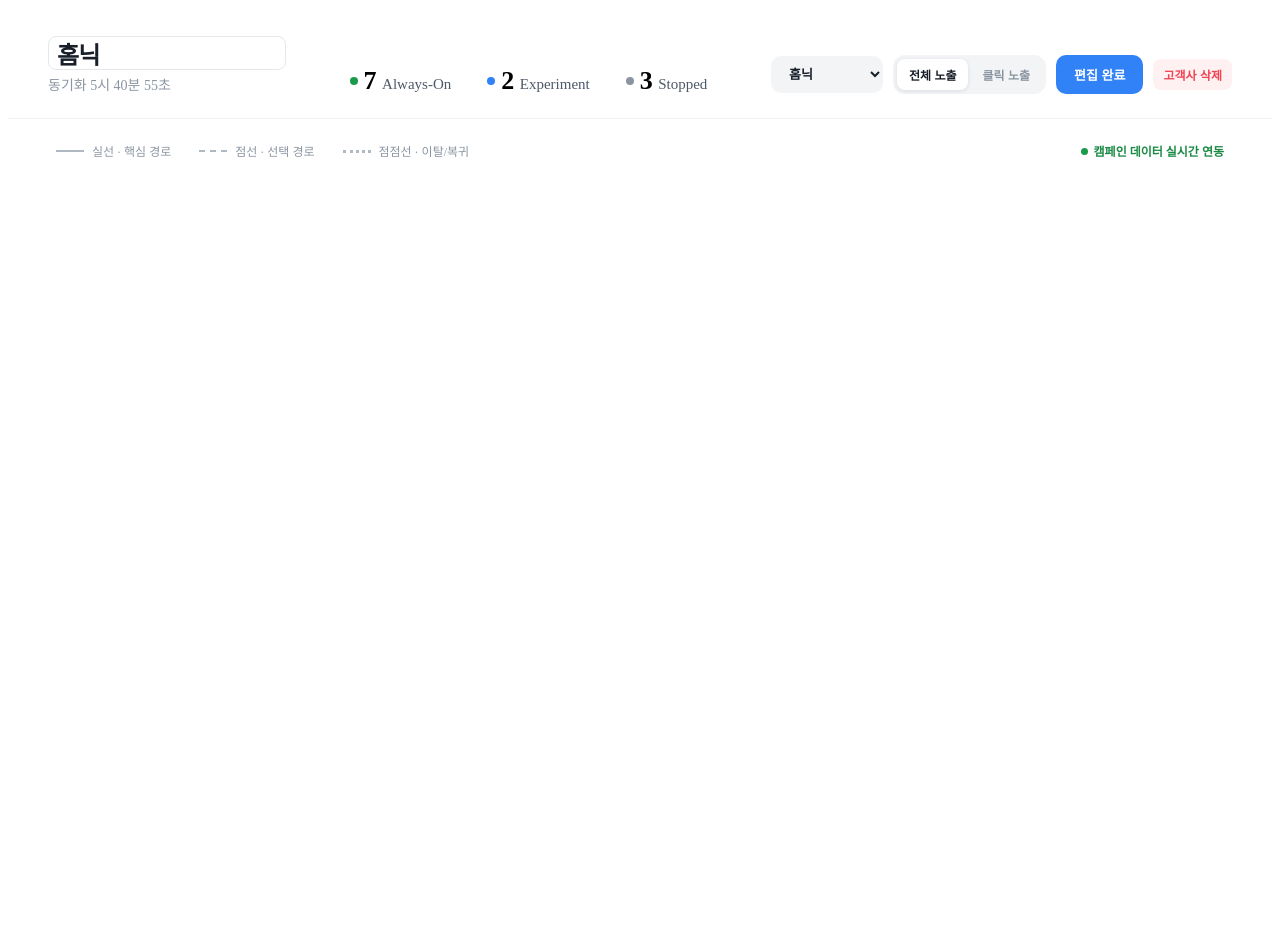
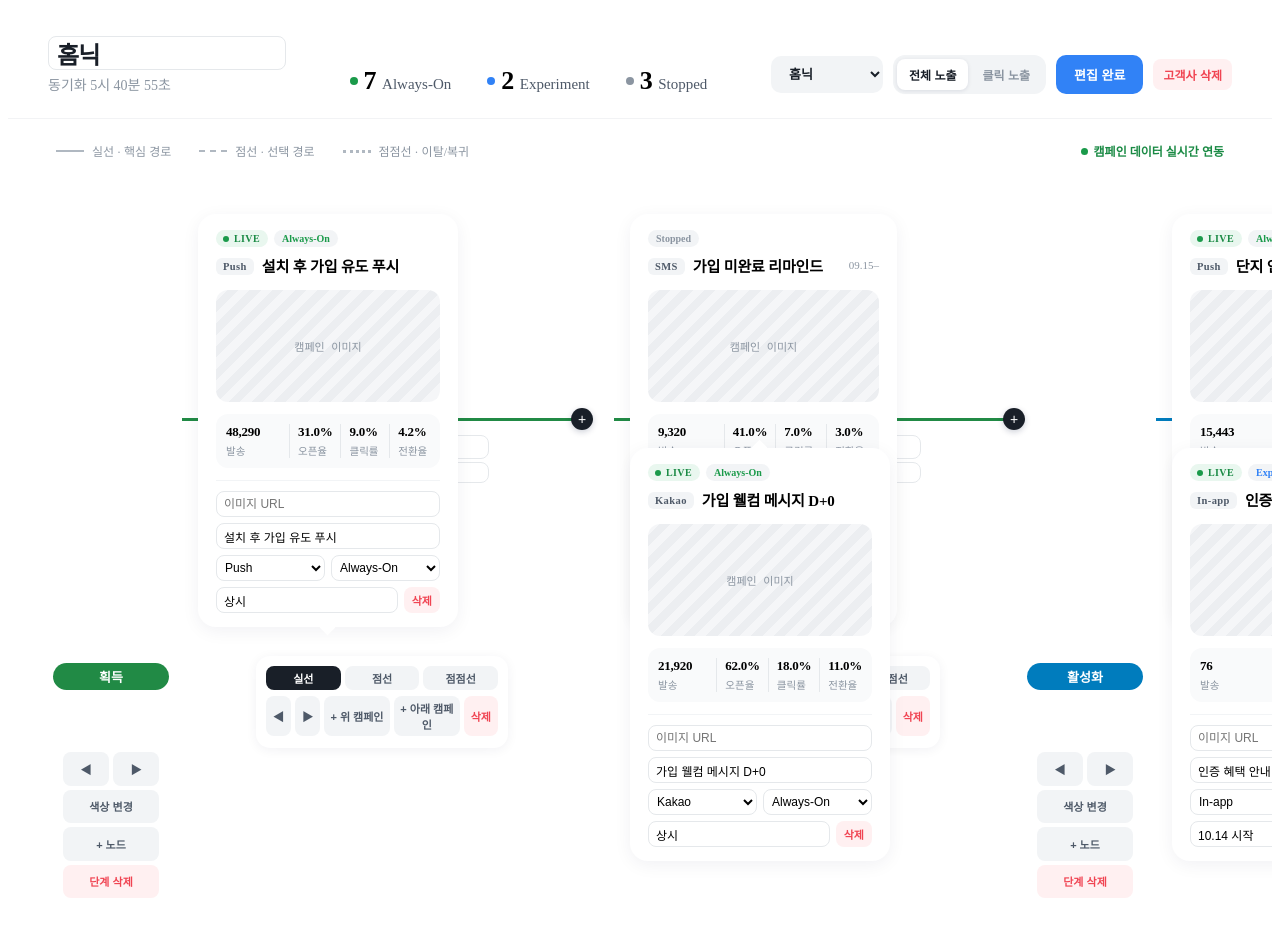
Before and after one commit to MartineeCRM/campaign-board, a React (Vite) app: page / in a window 1280 px wide. Both pictures are taken after a click on the button "편집". Shown: the top 936 px of the page. Before the commit the page ends 816 px from the top, so only its background shows below. Built offline with nearby package versions, Linux system fonts and the light colour scheme; the HTML template or start-up script is replaced by a standard one; a web font is replaced by a local one.

Commit message:
feat: add StageColumn, AddStageButton and FunnelBoard, assembling the full grid

```diff
--- a/src/App.tsx
+++ b/src/App.tsx
@@ -2,6 +2,7 @@ import { useEffect } from 'react'
 import { useBoardStore } from './store'
 import Header from './components/Header'
 import Legend from './components/Legend'
+import FunnelBoard from './components/FunnelBoard'
 
 export default function App() {
   const tick = useBoardStore((s) => s.tick)
@@ -15,6 +16,7 @@ export default function App() {
     <div style={{ minHeight: '100vh', display: 'flex', flexDirection: 'column' }}>
       <Header />
       <Legend />
+      <FunnelBoard />
     </div>
   )
 }
--- /dev/null
+++ b/src/components/AddStageButton.tsx
@@ -0,0 +1,34 @@
+import { useBoardStore } from '../store'
+
+export default function AddStageButton() {
+  const addStage = useBoardStore((s) => s.addStage)
+
+  return (
+    <div style={{ gridRow: '1 / 4', display: 'grid', gridTemplateRows: 'subgrid', width: 140 }}>
+      <div />
+      <div style={{ position: 'relative', display: 'flex', justifyContent: 'center' }}>
+        <div style={{ position: 'absolute', left: 0, width: 40, top: 27, borderTop: '2px dashed #b0b8c1' }} />
+        <button
+          onClick={addStage}
+          style={{
+            position: 'absolute',
+            top: 15,
+            left: 40,
+            fontSize: 12,
+            fontWeight: 700,
+            padding: '7px 14px',
+            border: '1.5px dashed #b0b8c1',
+            background: 'transparent',
+            color: '#4e5968',
+            borderRadius: 999,
+            cursor: 'pointer',
+            whiteSpace: 'nowrap',
+          }}
+        >
+          + 단계 추가
+        </button>
+      </div>
+      <div />
+    </div>
+  )
+}
--- /dev/null
+++ b/src/components/FunnelBoard.tsx
@@ -0,0 +1,30 @@
+import { useBoardStore } from '../store'
+import StageColumn from './StageColumn'
+import NodeColumn from './NodeColumn'
+import AddStageButton from './AddStageButton'
+
+export default function FunnelBoard() {
+  const edit = useBoardStore((s) => s.edit)
+  const client = useBoardStore((s) => s.currentClient())
+
+  return (
+    <div style={{ overflowX: 'auto', padding: '28px 48px 72px', flex: 1 }}>
+      <div
+        style={{
+          display: 'grid',
+          gridTemplateRows: 'minmax(150px,auto) 100px minmax(150px,auto)',
+          gridAutoFlow: 'column',
+          gridAutoColumns: 'max-content',
+          width: 'max-content',
+          minWidth: '100%',
+        }}
+      >
+        {client.stages.flatMap((stage) => [
+          <StageColumn key={stage.id} stage={stage} />,
+          ...stage.nodes.map((node) => <NodeColumn key={node.id} stage={stage} node={node} />),
+        ])}
+        {edit && <AddStageButton />}
+      </div>
+    </div>
+  )
+}
--- /dev/null
+++ b/src/components/StageColumn.tsx
@@ -0,0 +1,88 @@
+import { useBoardStore } from '../store'
+import type { Stage } from '../types'
+
+export default function StageColumn({ stage }: { stage: Stage }) {
+  const edit = useBoardStore((s) => s.edit)
+  const renameStage = useBoardStore((s) => s.renameStage)
+  const cycleStageColor = useBoardStore((s) => s.cycleStageColor)
+  const moveStage = useBoardStore((s) => s.moveStage)
+  const addNode = useBoardStore((s) => s.addNode)
+  const deleteStage = useBoardStore((s) => s.deleteStage)
+
+  return (
+    <div style={{ gridRow: '1 / 4', display: 'grid', gridTemplateRows: 'subgrid', minWidth: 110 }}>
+      <div />
+      <div style={{ position: 'relative' }}>
+        <div style={{ position: 'absolute', left: 0, right: 0, top: 27, borderTop: `3px solid ${stage.color}` }} />
+        <div style={{ position: 'absolute', left: 0, right: 0, top: 15, display: 'flex', justifyContent: 'center', padding: '0 14px' }}>
+          {edit ? (
+            <input
+              value={stage.name}
+              onChange={(e) => renameStage(stage.id, e.target.value)}
+              style={{
+                width: 96,
+                textAlign: 'center',
+                fontSize: 13,
+                fontWeight: 700,
+                color: '#fff',
+                padding: '6px 10px',
+                border: 0,
+                borderRadius: 999,
+                background: stage.color,
+              }}
+            />
+          ) : (
+            <div
+              style={{
+                fontSize: 13,
+                fontWeight: 700,
+                color: '#fff',
+                padding: '7px 16px',
+                borderRadius: 999,
+                whiteSpace: 'nowrap',
+                background: stage.color,
+              }}
+            >
+              {stage.name}
+            </div>
+          )}
+        </div>
+      </div>
+      <div style={{ display: 'flex', justifyContent: 'center', paddingTop: 4 }}>
+        {edit && (
+          <div style={{ display: 'grid', gridTemplateColumns: '1fr 1fr', gap: 4, width: 96 }}>
+            <button onClick={() => moveStage(stage.id, -1)} style={smallBtn}>
+              ◀
+            </button>
+            <button onClick={() => moveStage(stage.id, 1)} style={smallBtn}>
+              ▶
+            </button>
+            <button onClick={() => cycleStageColor(stage.id)} style={{ ...smallBtn, gridColumn: '1 / 3' }}>
+              색상 변경
+            </button>
+            <button onClick={() => addNode(stage.id)} style={{ ...smallBtn, gridColumn: '1 / 3' }}>
+              + 노드
+            </button>
+            <button
+              onClick={() => deleteStage(stage.id)}
+              style={{ ...smallBtn, gridColumn: '1 / 3', color: '#f04452', background: '#fff0f1' }}
+            >
+              단계 삭제
+            </button>
+          </div>
+        )}
+      </div>
+    </div>
+  )
+}
+
+const smallBtn: React.CSSProperties = {
+  fontSize: 11,
+  padding: 4,
+  border: 0,
+  background: '#f2f4f6',
+  color: '#4e5968',
+  fontWeight: 600,
+  borderRadius: 8,
+  cursor: 'pointer',
+}
```
